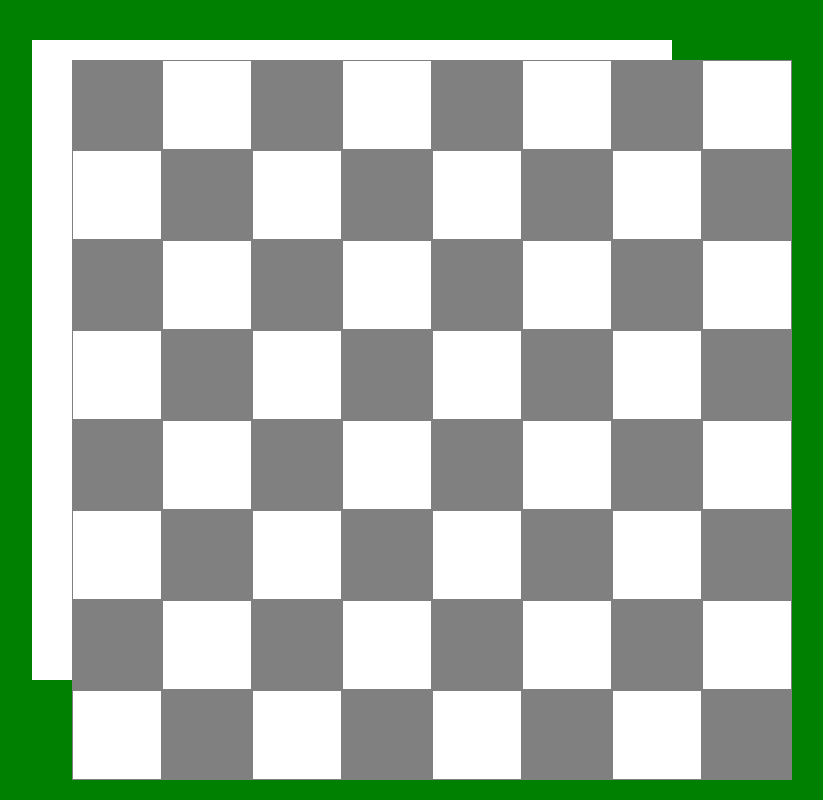
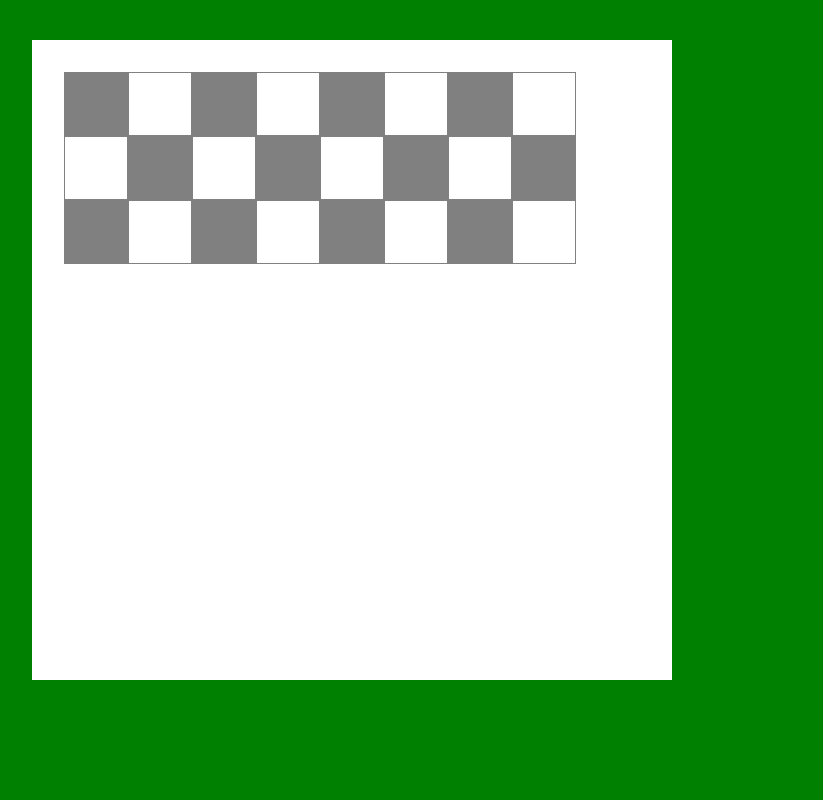
Before and after one commit to harvey88/checkers, a plain HTML site: page index.html in a window 1280 px wide. Shown: the whole page, without its empty margins (288-1111 px from the left). Drawn offline with Linux system fonts and the light colour scheme.

Commit message:
change board

```diff
--- a/css/style.css
+++ b/css/style.css
@@ -88,58 +88,297 @@ li:nth-child(2n){
 	width: 80vmin;
 	height: 80vmin;
 	background: #FFF;
+	margin: 40px auto;
 	position: relative;
-	margin: 40px auto;
 }
-.ba-cell {
-	border: px solid gray;
+.ba-row1 .ba-rows_1 {
+	position: absolute;
+	width: 10%;
+	height: 10%;
+	border: 1px solid grey;
+	top: 0;
+	left: 0;
+	margin: 5%;
 }
-.ba-rows1 {
+.ba-row1 .ba-rows_2 {
 	position: absolute;
+	width: 10%;
+	height: 10%;
+	border: 1px solid grey;
+	top: 0;
+	left: 10%;
+	margin: 5%;
+}
+.ba-row1 .ba-rows_3 {
+	position: absolute;
+	width: 10%;
+	height: 10%;
+	border: 1px solid grey;
+	top: 0;
+	left: 20%;
+	margin: 5%;
+}
+.ba-row1 .ba-rows_4 {
+	position: absolute;
+	width: 10%;
+	height: 10%;
+	border: 1px solid grey;
+	top: 0;
+	left: 30%;
+	margin: 5%;
+}
+.ba-row1 .ba-rows_5 {
+	position: absolute;
+	width: 10%;
+	height: 10%;
+	border: 1px solid grey;
+	top: 0;
+	left: 40%;
+	margin: 5%;
+}
+.ba-row1 .ba-rows_6 {
+	position: absolute;
+	width: 10%;
+	height: 10%;
+	border: 1px solid grey;
+	top: 0;
+	left: 50%;
+	margin: 5%;
+}
+.ba-row1 .ba-rows_7 {
+	position: absolute;
+	width: 10%;
+	height: 10%;
+	border: 1px solid grey;
+	top: 0;
+	left: 60%;
+	margin: 5%;
+}
+.ba-row1 .ba-rows_8 {
+	position: absolute;
+	width: 10%;
+	height: 10%;
+	border: 1px solid grey;
+	top: 0;
+	left: 70%;
+	margin: 5%;
+}
+.ba-rows1:nth-child(odd) {
+	background: gray;
+}
+.ba-row2 .ba-rows_1 {
+	position: absolute;
+	width: 10%;
+	height: 10%;
+	border: 1px solid grey;
+	top: 10%;
+	left: 0;
+	margin: 5%;
+}
+.ba-row2 .ba-rows_2 {
+	position: absolute;
+	width: 10%;
+	height: 10%;
+	border: 1px solid grey;
+	top: 10%;
+	left: 10%;
+	margin: 5%;
+}
+.ba-row2 .ba-rows_3 {
+	position: absolute;
+	width: 10%;
+	height: 10%;
+	border: 1px solid grey;
+	top: 10%;
+	left: 20%;
+	margin: 5%;
+}
+.ba-row2 .ba-rows_4 {
+	position: absolute;
+	width: 10%;
+	height: 10%;
+	border: 1px solid grey;
+	top: 10%;
+	left: 30%;
+	margin: 5%;
+}
+.ba-row2 .ba-rows_5 {
+	position: absolute;
+	width: 10%;
+	height: 10%;
+	border: 1px solid grey;
+	top: 10%;
+	left: 40%;
+	margin: 5%;
+}
+.ba-row2 .ba-rows_6 {
+	position: absolute;
+	width: 10%;
+	height: 10%;
+	border: 1px solid grey;
+	top: 10%;
+	left: 50%;
+	margin: 5%;
+}
+.ba-row2 .ba-rows_7 {
+	position: absolute;
+	width: 10%;
+	height: 10%;
+	border: 1px solid grey;
+	top: 10%;
+	left: 60%;
+	margin: 5%;
+}
+.ba-row2 .ba-rows_8 {
+	position: absolute;
+	width: 10%;
+	height: 10%;
+	border: 1px solid grey;
+	top: 10%;
+	left: 70%;
+	margin: 5%;
+}
+.ba-rows2:nth-child(even) {
+	background: gray;
+}
+.ba-row3 .ba-rows_1 {
+	position: absolute;
+	width: 10%;
+	height: 10%;
+	border: 1px solid grey;
+	top: 20%;
+	left: 0;
+	margin: 5%;
+}
+.ba-row3 .ba-rows_2 {
+	position: absolute;
+	width: 10%;
+	height: 10%;
+	border: 1px solid grey;
+	top: 20%;
+	left: 10%;
+	margin: 5%;
+}
+.ba-row3 .ba-rows_3 {
+	position: absolute;
+	width: 10%;
+	height: 10%;
+	border: 1px solid grey;
+	top: 20%;
+	left: 20%;
+	margin: 5%;
+}
+.ba-row3 .ba-rows_4 {
+	position: absolute;
+	width: 10%;
+	height: 10%;
+	border: 1px solid grey;
+	top: 20%;
+	left: 30%;
+	margin: 5%;
+}
+.ba-row3 .ba-rows_5 {
+	position: absolute;
+	width: 10%;
+	height: 10%;
+	border: 1px solid grey;
+	top: 20%;
+	left: 40%;
+	margin: 5%;
+}
+.ba-row3 .ba-rows_6 {
+	position: absolute;
+	width: 10%;
+	height: 10%;
+	border: 1px solid grey;
+	top: 20%;
+	left: 50%;
+	margin: 5%;
+}
+.ba-row3 .ba-rows_7 {
+	position: absolute;
+	width: 10%;
+	height: 10%;
+	border: 1px solid grey;
+	top: 20%;
+	left: 60%;
+	margin: 5%;
+}
+.ba-row3 .ba-rows_8 {
+	position: absolute;
+	width: 10%;
+	height: 10%;
+	border: 1px solid grey;
+	top: 20%;
+	left: 70%;
+	margin: 5%;
+}
+.ba-rows3:nth-child(odd) {
+	background: gray;
+}
+/* .ba-rows1 {
+	position: relative;
 	margin: 20px;
-	width: 90px;
-	height: 90px;
+	width: 11%;
+	height: 11%;
 	border: 1px solid grey;
+	padding: 40px;
 }
-.ba-rows_1 {
+.ba-rows1 > .ba-rows_1 {
 	background: grey;
-	left: 20px;
+	position: absolute;
+	left: 0;
+	right: 0;
+	bottom: 0;
+	top: 0;
 }
-.ba-rows_2 {
+.ba-rows2 > .ba-rows_2{
+	position: absolute;
 	background: white;
-	left: 110px;
+	left: 0;
+	right: 0;
+	bottom: 0;
+	top: 0;
 }
-.ba-rows_3 {
+.ba-rows3 > .ba-rows_3 {
+	position: absolute;
 	background: gray;
-	left: 200px;
+	left: 180px;
+	right: 0;
+	bottom: 0;
+	top: 0;
 }
-.ba-rows_4 {
+ .ba-rows1 >.ba-rows_4 {
+	position: absolute;
 	background: white;
-	left: 290px;
+	left: 270px;
+	right: 0;
+	bottom: 0;
+	top: 0;
 }
-.ba-rows_5 {
+ .ba-rows1 >.ba-rows_5 {
 	background: gray;
 	left: 380px;
 }
-.ba-rows_6 {
+ .ba-rows1 >.ba-rows_6 {
 	background: white;
 	left: 470px;
 }
-.ba-rows_7 {
+.ba-rows1 >.ba-rows_7 {
 	background: gray;
 	left: 560px;
 }
-.ba-rows_8 {
+.ba-rows1 > .ba-rows_8 {
 	background: white;
 	left: 650px;
 }
-.ba-rows2 {
+.ba-rows1 >.ba-rows2 {
 	position: absolute;
 	margin-left: 20px;
 	margin-top: 110px;
-	width: 90px;
-	height: 90px;
-	border: 1px solid grey
+	width: 11%;
+	height: 11%;
+	border: 1px solid grey;
 }
 .ba-row2 > .ba-rows2:nth-child(2n) {
 	background: gray;
@@ -151,16 +390,16 @@ li:nth-child(2n){
 	position: absolute;
 	margin-left: 20px;
 	margin-top: 200px;
-	width: 90px;
-	height: 90px;
+	width: 11%;
+	height: 11%;
 	border: 1px solid grey
 }
 .ba-rows4 {
 	position: absolute;
 	margin-left: 20px;
 	margin-top: 290px;
-	width: 90px;
-	height: 90px;
+	width: 11%;
+	height: 11%;
 	border: 1px solid grey
 }
 .ba-row4 > .ba-rows4:nth-child(2n) {
@@ -173,16 +412,16 @@ li:nth-child(2n){
 	position: absolute;
 	margin-left: 20px;
 	margin-top: 380px;
-	width: 90px;
-	height: 90px;
+	width: 11%;
+	height: 11%;
 	border: 1px solid grey
 }
 .ba-rows6 {
 	position: absolute;
 	margin-left: 20px;
 	margin-top: 470px;
-	width: 90px;
-	height: 90px;
+	width: 11%;
+	height: 11%;
 	border: 1px solid grey
 }
 .ba-row6 > .ba-rows6:nth-child(2n) {
@@ -195,16 +434,16 @@ li:nth-child(2n){
 	position: absolute;
 	margin-left: 20px;
 	margin-top: 560px;
-	width: 90px;
-	height: 90px;
+	width: 11%;
+	height: 11%;
 	border: 1px solid grey
 }
 .ba-rows8 {
 	position: absolute;
 	margin-left: 20px;
 	margin-top: 650px;
-	width: 90px;
-	height: 90px;
+	width: 11%;
+	height: 11%;
 	border: 1px solid grey
 }
 .ba-row8 > .ba-rows8:nth-child(2n) {
@@ -213,3 +452,4 @@ li:nth-child(2n){
 .ba-row8 > .ba-rows8:nth-child(odd) {
 	background: #fff;
 }
+ */
--- a/index.html
+++ b/index.html
@@ -21,8 +21,8 @@
 <body>
 	<main role="ba-main" >
 		<div class="ba-container">
-			<div class="ba-cell">
-				<div class="ba-row">
+			<div class="border">
+				<div class="ba-row1">
 					<div class="ba-rows1 ba-rows_1"></div>
 					<div class="ba-rows1 ba-rows_2"></div>
 					<div class="ba-rows1 ba-rows_3"></div>
```
